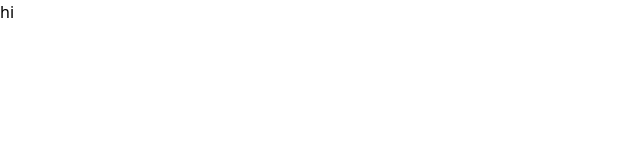
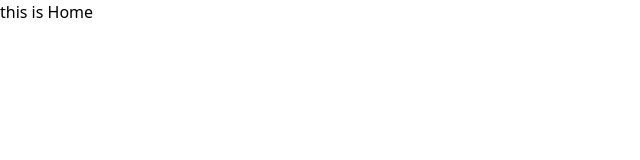
Before and after one commit to SamanAtashi/COVID_19-Metrics, a React (Create React App) app: page / in a window 1280 px wide. Shown: the top 160 px of the page, without its empty margins (0-640 px from the left). Built offline with nearby package versions, Linux system fonts and the light colour scheme.

Commit message:
Add Home components

```diff
--- a/src/App.js
+++ b/src/App.js
@@ -1,6 +1,11 @@
+import React from 'react'
+import Home from "./Components/Home";
+
 function App() {
   return (
-    <h1>hi</h1>
+    <>
+<Home />
+</>
   );
 }
 
--- /dev/null
+++ b/src/Components/Home.jsx
@@ -0,0 +1,11 @@
+import React from 'react'
+
+const Home = () => {
+    return (
+        <div>
+            this is Home
+        </div>
+    )
+}
+
+export default Home
```
Also changed, not shown: src/Components/Details.jsx (added).
